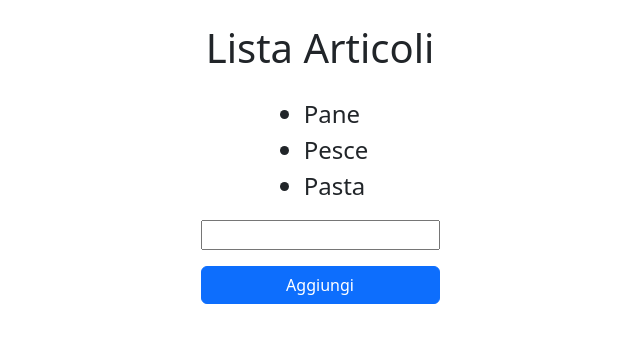
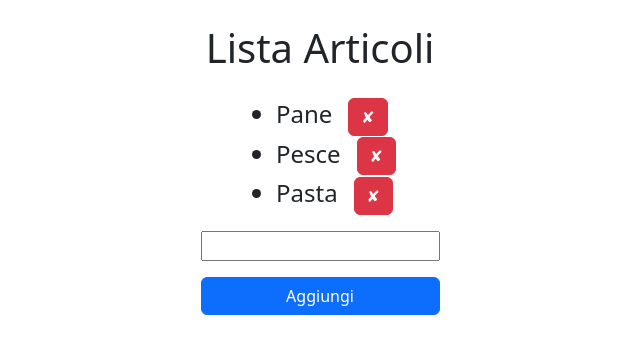
Before and after one commit to NicoSciangula/react-form, a React (Vite) app: page / in a window 1280 px wide. Shown: the top 354 px of the page, without its empty margins (320-960 px from the left). Built offline with nearby package versions, Linux system fonts and the light colour scheme.

Commit message:
added button to remove element

```diff
--- a/src/components/ItemsList.jsx
+++ b/src/components/ItemsList.jsx
@@ -1,9 +1,17 @@
-export default function ItemsList({ item }) {
+export default function ItemsList({ item, remove }) {
   return (
     <ul>
       {item.map((singleItem, index) => (
         <li key={index} className="fs-4">
           {singleItem}
+          <button
+            onClick={() => {
+              remove(index);
+            }}
+            className="btn btn-danger ms-3"
+          >
+            &#10008;
+          </button>
         </li>
       ))}
     </ul>
```
